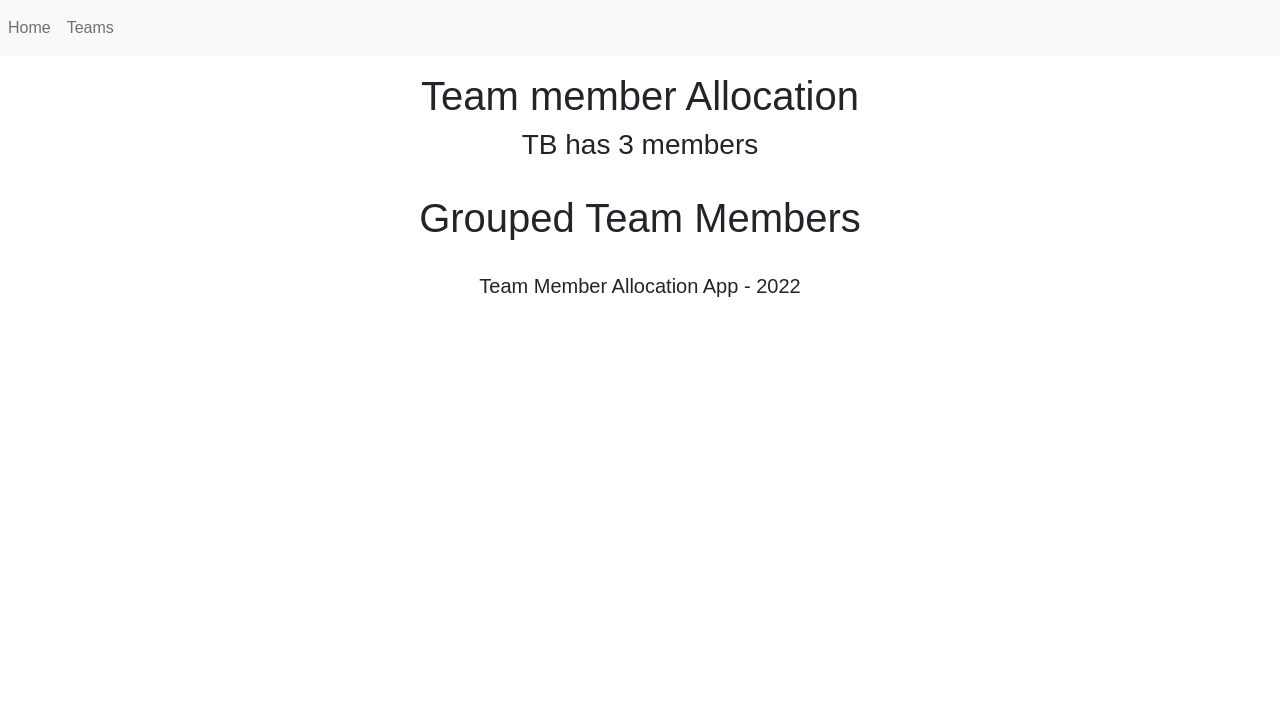
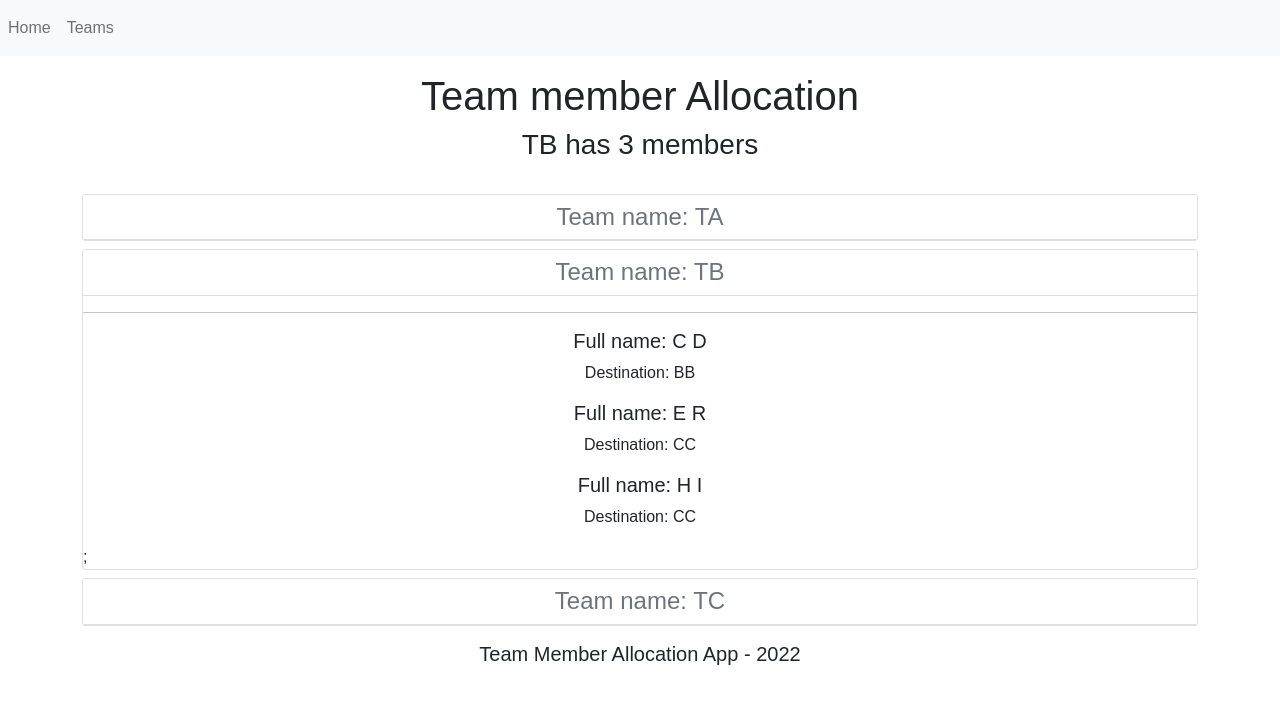
Before and after one commit to tinanator/TeamMember_test, a React (Create React App) app in the folder TeamMember/ClientApp/: page /GroupedTeamMembers in a window 1280 px wide. Shown: the top 704 px of the page. Built offline with nearby package versions, Linux system fonts and the light colour scheme.

Commit message:
Add teams page

```diff
--- a/TeamMember/ClientApp/src/App.jsx
+++ b/TeamMember/ClientApp/src/App.jsx
@@ -63,7 +63,10 @@ function App() {
                         handleEmployeeClick={handleEmployeeClick} />}>
 
                     </Route>
-                    <Route path="/GroupedTeamMembers" element={<GroupedTeamMembers/>}></Route>
+                    <Route path="/GroupedTeamMembers" element={<GroupedTeamMembers
+                        employees={employees}
+                        selectedTeam={SelectedTeam}
+                        setTeam={setTeam} />}></Route>
                     <Route path="*" element={<NotFound />}></Route>
 
                 </Routes>
--- a/TeamMember/ClientApp/src/GroupedTeamMembers.jsx
+++ b/TeamMember/ClientApp/src/GroupedTeamMembers.jsx
@@ -1,12 +1,72 @@
-const GroupedTeamMembers = () => {
+import { useState } from 'react';
+
+const GroupedTeamMembers = ({ employees, selectedTeam, setTeam }) => {
+
+    const [groupedEmployees, setGroupedData] = useState(groupTeamMembers());
+
+    function groupTeamMembers() {
+        var teams = [];
+
+        var teamTAMembers = employees.filter((employee) => employee.teamName === 'TA');
+        var teamTA = { team: 'TA', members: teamTAMembers, collapsed: selectedTeam === 'TA' ? false : true };
+
+        teams.push(teamTA);
+
+        var teamTBMembers = employees.filter((employee) => employee.teamName === 'TB');
+        var teamTB = { team: 'TB', members: teamTBMembers, collapsed: selectedTeam === 'TB' ? false : true };
+
+        teams.push(teamTB);
+
+        var teamTCMembers = employees.filter((employee) => employee.teamName === 'TC');
+        var teamTC = { team: 'TC', members: teamTCMembers, collapsed: selectedTeam === 'TC' ? false : true };
+
+        teams.push(teamTC);
+
+        return teams;
+    }
+
+    function handleTeamClick(event) {
+        var transformedGroupData = groupedEmployees.map((groupedData) => groupedData.team === event.currentTarget.id ?
+            { ...groupedData, collapsed: !groupedData.collapsed } :
+            groupedData);
+
+        setGroupedData(transformedGroupData);
+        setTeam(event.currentTarget.id);
+    }
+
     return (
-        <header className="container">
-            <div className="row justify-content-center mt-3 mb-4">
-                <div className="col-8">
-                    <h1>Grouped Team Members</h1>
-                </div>
-            </div>
-        </header>
+        <main className="container">
+            {
+                groupedEmployees.map((item) => {
+                    return (
+                        <div key={item.team} className='card mt-2' style={{ cursor: "pointer" }}>
+                            <h4 id={item.team} className='card-header text-secondary bg-white' onClick={handleTeamClick}>
+                                Team name: {item.team}
+                            </h4>
+                            <div id={"collapse_" + item.team}
+                                className={item.collapsed === true ? "collapse" : ""}>
+                                <hr />
+                                {console.log(item)}
+                                {
+                                    item.members.map(member => {
+                                        return (
+                                            <div className="mt-2">
+                                                <h5 className="card-title mt-2">
+                                                    <span className="text-dark">
+                                                        Full name: {member.fullname}
+                                                    </span>
+                                                </h5>
+                                                <p>Destination: { member.destination }</p>
+                                            </div>
+                                        );
+                                    })
+                                };
+                            </div>
+                        </div>
+                    )
+                })
+            }
+        </main>
     )
 }
 
--- a/TeamMember/ClientApp/src/Header.js
+++ b/TeamMember/ClientApp/src/Header.js
@@ -4,7 +4,7 @@ const Header = ({ SelectedTeam, teamNumberCount }) => {
             <div className="row justify-content-center mt-3 mb-4">
                 <div className="col-8">
                     <h1>Team member Allocation</h1>
-                    <h3>{SelectedTeam} has {teamNumberCount} members</h3>
+                    <h3>{SelectedTeam} has {teamNumberCount} {teamNumberCount === 1?"member":"members" }</h3>
                 </div>
             </div>
         </header>
```
